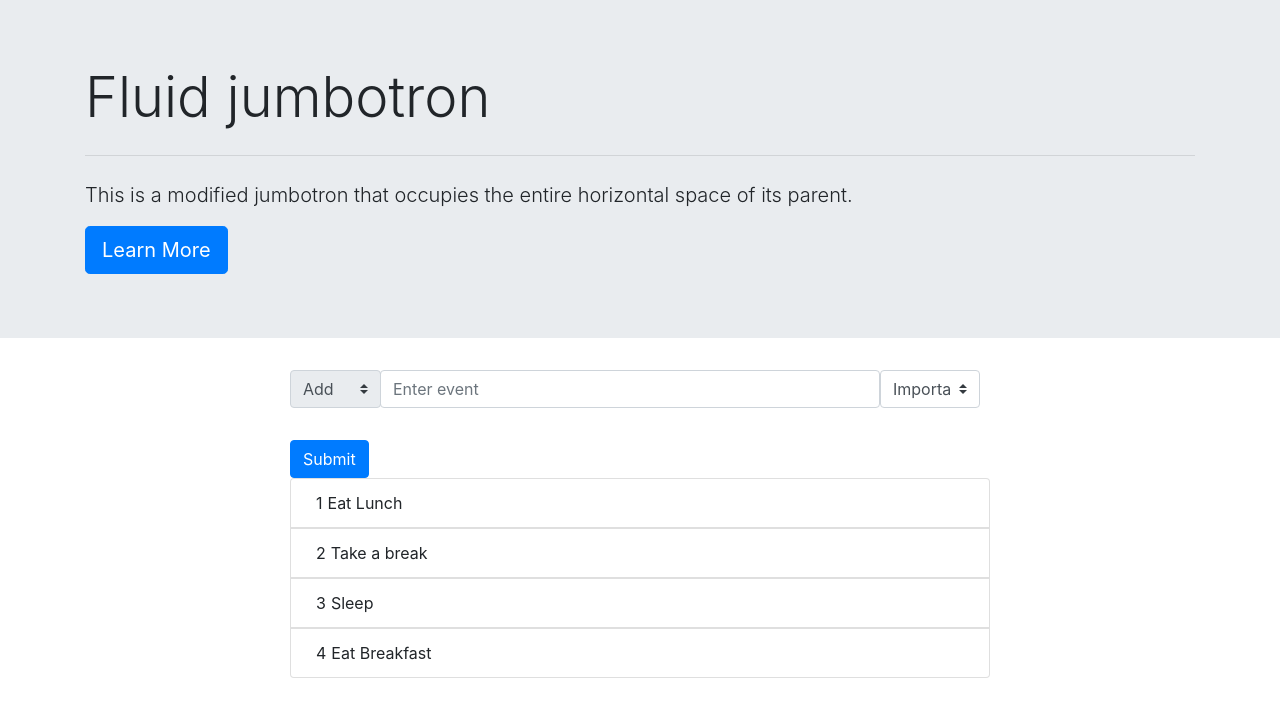
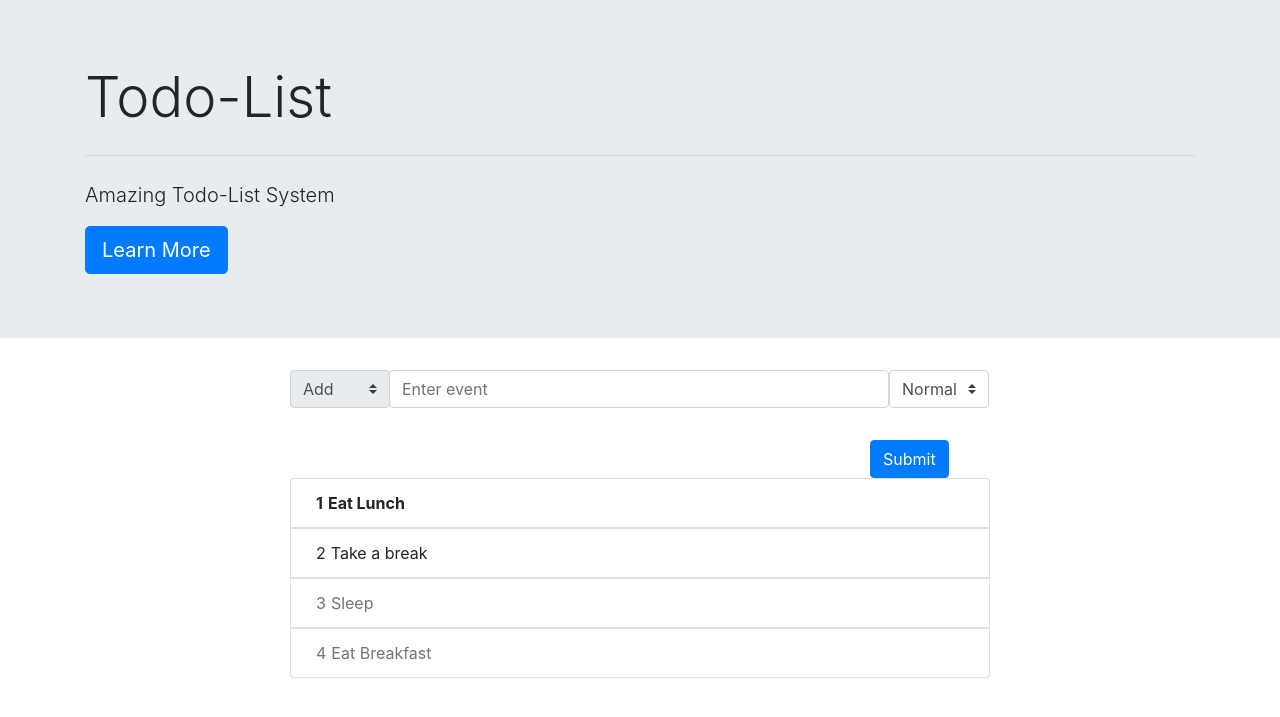
Before and after one commit to Yu-Chun1214/Todo-List-WebApp, a Flask app: page / in a window 1280 px wide. Shown: the part 56-773 px from the top of the page. Run offline with Flask 2, Linux system fonts and the light colour scheme; data comes from the database, SQL or seed files in the repository; both versions use the stored data as it was after the commit; some libraries are stand-ins or nearby versions.

Commit message:
finish the basic part

```diff
--- a/app.py
+++ b/app.py
@@ -15,6 +15,7 @@ class Record(db.Model):
     id = db.Column(db.Integer,primary_key = True)
     event = db.Column(db.String(120),nullable = True)
     importance = db.Column(db.String(120),nullable = True)
+
 
 @app.route('/',methods = ['GET'])
 def index():
--- a/static/back.js
+++ b/static/back.js
@@ -48,9 +48,19 @@ function postItemToServer(inputdata){
 function list_generateDataHtml(data){
     elemnt_html = '';
     for(item of data){
-        var data_html = `
-        <li class="list-group-item" id='list-${item['id']}'><span class='tag'>${item['id']}</span>${item['event']}</li>
-        `
+        if(item['importance']==="Very Important"){
+            var data_html = `
+            <li class="list-group-item" id='list-${item['id']}'><b><span class='tag'>${item['id']}</span>${item['event']}</b></li>
+            `
+        }else if(item['importance']==="Normal" || item['importance']==="Importance"){
+            var data_html = `
+            <li class="list-group-item" id='list-${item['id']}'><span class='tag'>${item['id']}</span>${item['event']}</li>
+            `
+        }else{
+            var data_html = `
+            <li class="list-group-item disabled" id='list-${item['id']}'><span class='tag'>${item['id']}</span>${item['event']}</li>
+            `
+        }
         elemnt_html += data_html;
     }
     return elemnt_html;
@@ -104,12 +114,12 @@ function edit_loadData(data){
 </div>
 <div id="importance-select">
   <select class="custom-select" id="inputGroupSelect02">
-      <option selected>Importance</option>
+      <option selected>Normal</option>
       <option value="1">Very Important</option>
-      <option value="2">Normal</option>
-      <option value="3">Less Important</option>
+      <option value="2">Less Important</option>
   </select>
-</div>`;
+</div>
+`;
 const outter = `<div class="input-group mb-3" id="user-input"></div>`
 $('.event').append(outter);
 $('#user-input').append(inner);
@@ -117,11 +127,15 @@ console.log('edit_loadData');
 }
 
 $('ul.list-group').delegate('li','click',function(e){
-    if($(this).attr('class')==='list-group-item disabled'){
-        $(this).attr('class','list-group-item');
+
+    if($(this).attr('style') ==='text-decoration: line-through;'){
+        $(this).attr('style','');
+
     }else{
-        $(this).attr('class','list-group-item disabled');
+        $(this).attr('style','text-decoration: line-through;');
     }
+
+
 })
 
 $('.event').on("change","select",function(e){
@@ -156,10 +170,9 @@ $('.event').on("change","select",function(e){
         </div>
         <div id="importance-select">
           <select class="custom-select" id="inputGroupSelect02">
-              <option selected>Importance</option>
+              <option selected>Normal</option>
               <option value="1">Very Important</option>
-              <option value="2">Normal</option>
-              <option value="3">Less Important</option>
+              <option value="2">Less Important</option>
           </select>
         </div>
       </div>`);
@@ -198,10 +211,9 @@ function editInput(){
             </div>
             <div id="importance-select">
               <select class="custom-select" id="inputGroupSelect02">
-                  <option selected>Importance</option>
+                  <option selected>Normal</option>
                   <option value="1">Very Important</option>
-                  <option value="2">Normal</option>
-                  <option value="3">Less Important</option>
+                  <option value="2">Less Important</option>
               </select>
             </div>
         </div>
@@ -246,14 +258,14 @@ $('.test2').click(function(e){
     PostAddDataToServer(data);
 })
 
+
+
 function putEditData(newData){
     const editId = newData['id'];
     const sendData = {
         'event':newData['event'],
         'importance':newData['importance'],
     }
-    alert(sendData);
-    alert(`${API}/${editId}`);
     $.ajax({
         url:`${API}/${editId}`,
         method:'PUT',
--- a/static/theme.css
+++ b/static/theme.css
@@ -1,9 +1,6 @@
 [class='tag']{
     padding:5px;
     margin: 0px auto;
-}
-[class = 'list-group-item disabled']{
-    text-decoration: line-through;
 }
 div#mode-select select{
     background-color: #e9ecef;
@@ -34,6 +31,9 @@ div#mode-select select{
     }
 }
 @media only screen and (width :375px){
+    div#mode-select select{
+        width: 70px;
+    }
     input[type="event"]{
         width: 130px;
     }
@@ -56,6 +56,9 @@ div#mode-select select{
     }
 }
 @media only screen and (max-width:768px) and (min-width:400px){
+    div#mode-select select{
+        width: 100px;
+    }
     input[type="event"]{
         width: 200px;
     }
@@ -78,6 +81,9 @@ div#mode-select select{
     }
 }
 @media only screen and (min-width:769px){
+    div#mode-select select{
+        width: 100px;
+    }
     input[type="event"]{
         width: 500px;
     }
@@ -97,7 +103,10 @@ div#mode-select select{
         width: 100px;
     }
 }
-@media only screen and (min-width:1300px){
+@media only screen and (min-width:1500px){
+    div#mode-select select{
+        width: 200px;
+    }
     input[type="event"]{
         width: 800px;
     }
--- a/templates/index.html
+++ b/templates/index.html
@@ -41,18 +41,17 @@
 
         <div class="jumbotron jumbotron-fluid">
             <div class="container" style="width: auto" >
-                <h1 class="display-4">Fluid jumbotron</h1>
+                <h1 class="display-4">Todo-List</h1>
                 <hr class="my-4">
-                <p class="lead">This is a modified jumbotron that occupies the entire horizontal space of its parent.</p>
+                <p class="lead">Amazing Todo-List System</p>
                 <button type="submit" class="btn btn-primary btn-lg">
                         Learn More
                     </button>
             </div>
         </div>
-
         <form  id='event-form'>
         <div class="event">
-          <div class="input-group mb-3" id="user-input">
+          <div class="input-group mb-3" id="user-input" style="margin:auto">
             <div id="mode-select">
               <select class="custom-select" id="inputGroupSelect02">
                 <option selected>Add</option>
@@ -68,15 +67,14 @@
             </div>
             <div id="importance-select">
               <select class="custom-select" id="inputGroupSelect02">
-                  <option selected>Importance</option>
+                  <option selected>Normal</option>
                   <option value="1">Very Important</option>
-                  <option value="2">Normal</option>
-                  <option value="3">Less Important</option>
+                  <option value="2">Less Important</option>
               </select>
             </div>
           </div>
         </div>
-        <button id='CRUD' class="btn btn-primary" type='submit' style="margin:0px auto;">Submit</button>
+        <div style="margin:auto;margin-right:0px;width:120px"><button id="CRUD" class="btn btn-primary" type="submit" style="margin:auto">Submit</button></div>
         </form>
 
         <div id='Todo-List'>
```
Also changed, not shown: todolist.db.
